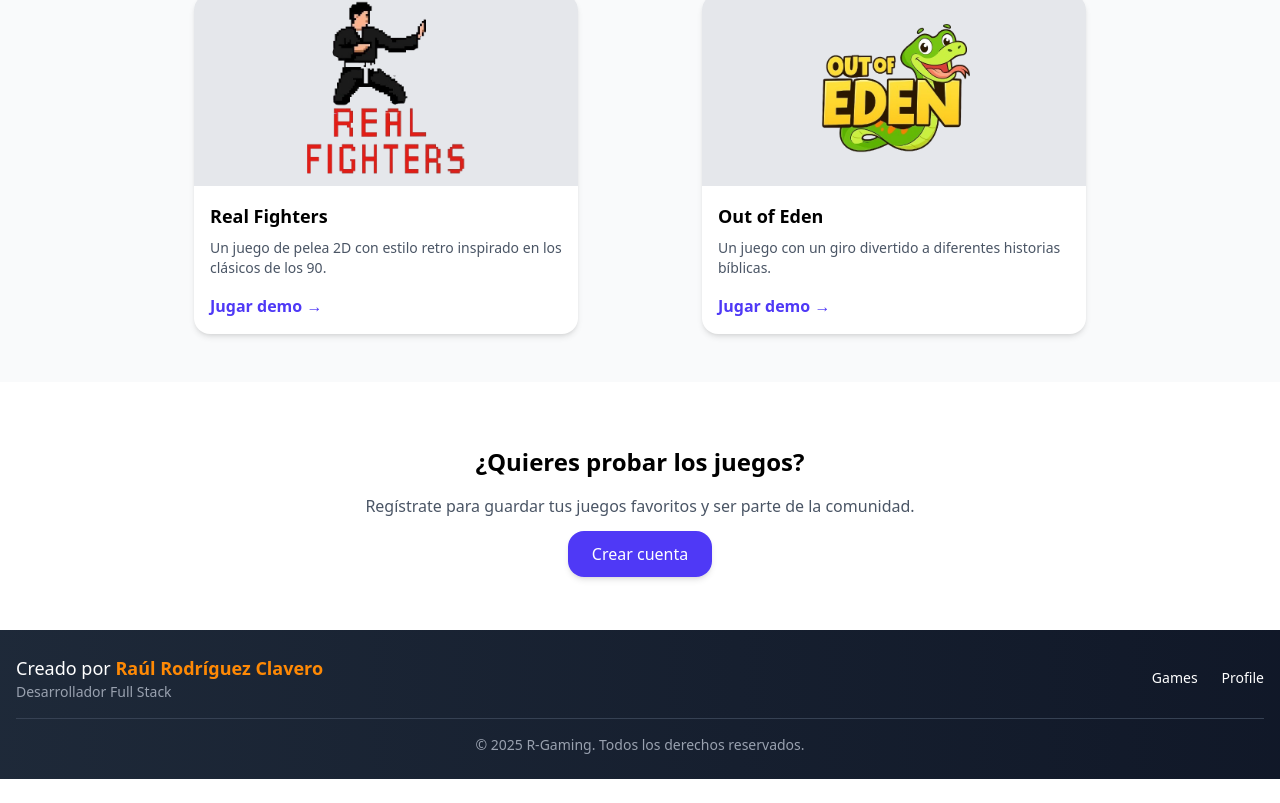
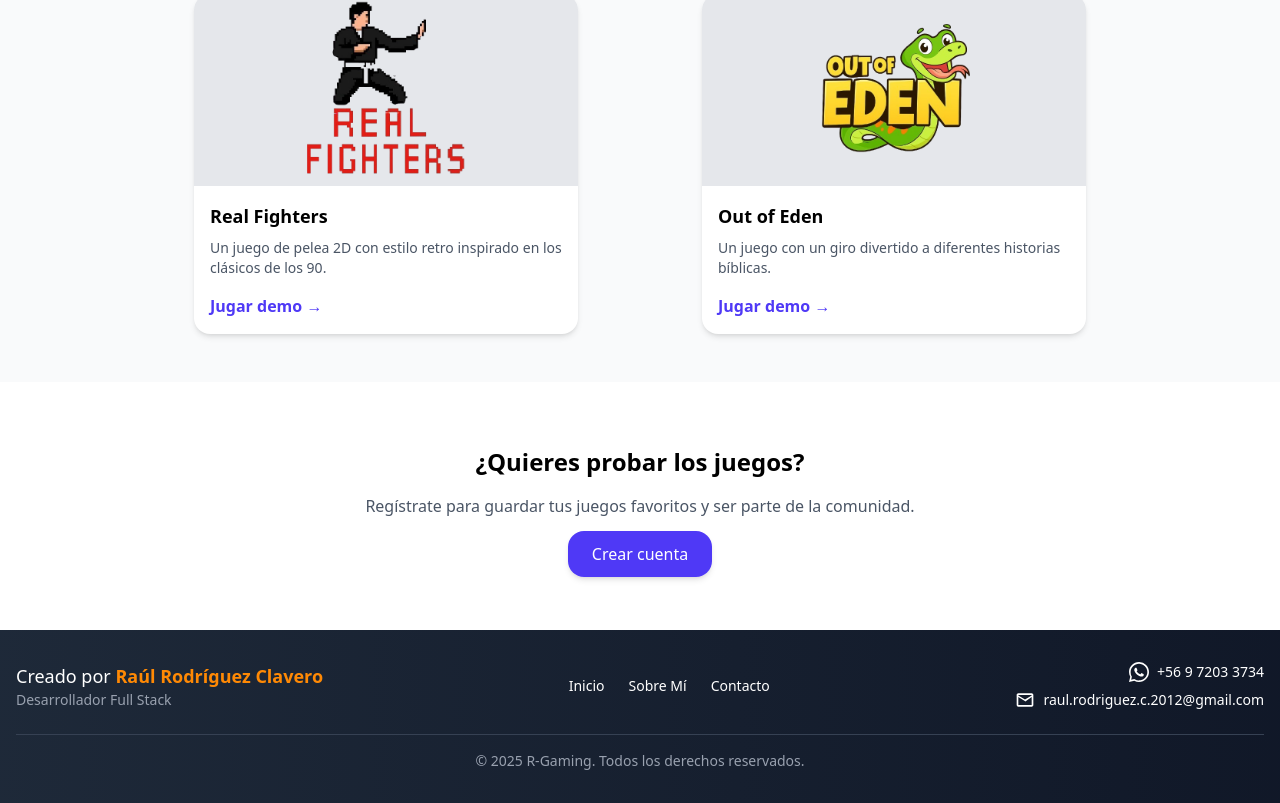
Before and after one commit to RaulWeirdStackDev/GamesRaulFront, a React (Vite) app: page /home in a window 1280 px wide. Shown: the part 822-1625 px from the top of the page. Before the commit the page ends 1601 px from the top, so only its background shows below. Built offline with nearby package versions, Linux system fonts and the light colour scheme.

Commit message:
Footer mejorado

```diff
--- a/src/App.jsx
+++ b/src/App.jsx
@@ -11,6 +11,7 @@ import { Navbar } from "./components/Navbar";
 import { Footer } from "./components/Footer";
 import { Contacto } from "./views/PublicViews/Contact/Contact";
 import { Home } from "./views/PublicViews/Home/Home";
+import { ScrollToTop } from "./components/ScrollToTop";
 
 // Componente para rutas privadas
 const PrivateRoute = ({ children }) => {
@@ -38,6 +39,7 @@ function App() {
   return (
     <AuthProvider>
       <Router>
+        <ScrollToTop />
         <Navbar />
         <Routes>
           {/* Redirección raíz a Home */}
--- a/src/components/Footer.jsx
+++ b/src/components/Footer.jsx
@@ -1,9 +1,12 @@
+import { Link } from "react-router-dom";
+
 export const Footer = () => {
   return (
     <footer className="bg-gradient-to-r from-gray-800 to-gray-900 text-white mt-auto">
-      <div className="max-w-7xl mx-auto px-4 py-6">
-        {/* Contenido principal del footer */}
-        <div className="flex flex-col md:flex-row justify-between items-center gap-4">
+      <div className="max-w-7xl mx-auto px-4 py-8">
+        {/* Contenido principal */}
+        <div className="flex flex-col md:flex-row justify-between items-center gap-6">
+
           {/* Información del creador */}
           <div className="text-center md:text-left">
             <p className="text-lg font-medium">
@@ -12,19 +15,41 @@ export const Footer = () => {
             <p className="text-gray-400 text-sm">Desarrollador Full Stack</p>
           </div>
 
-          {/* Links rápidos (opcional) */}
-          <div className="flex gap-6 text-sm">
-            <a href="/games" className="hover:text-orange-400 transition-colors">
-              Games
+          {/* Links rápidos */}
+          <div className="flex flex-col md:flex-row items-center gap-6 text-sm">
+            <Link to="/" className="hover:text-orange-400 transition-colors">Inicio</Link>
+            <Link to="/about" className="hover:text-orange-400 transition-colors">Sobre Mí</Link>
+            <Link to="/contact" className="hover:text-orange-400 transition-colors">Contacto</Link>
+          </div>
+
+          {/* Contacto */}
+          <div className="flex flex-col items-center md:items-end gap-2 text-sm">
+            <a
+              href="https://wa.me/56972033734"
+              target="_blank"
+              rel="noopener noreferrer"
+              className="flex items-center gap-2 hover:text-green-400 transition-colors"
+            >
+              <svg xmlns="http://www.w3.org/2000/svg" className="h-5 w-5 text-white" viewBox="0 0 24 24" fill="currentColor">
+                <path d="M20.52 3.48A11.93 11.93 0 0012 0C5.372 0 0 5.373 0 12c0 2.118.554 4.092 1.522 5.84L0 24l6.36-1.47A11.923 11.923 0 0012 24c6.627 0 12-5.373 12-12 0-3.2-1.243-6.208-3.48-8.52zM12 22.12a10.11 10.11 0 01-5.22-1.48l-.374-.222-3.774.873.8-3.674-.242-.386A10.06 10.06 0 012 12C2 6.486 6.486 2 12 2s10 4.486 10 10-4.486 10-10 10zm5.2-7.8c-.28-.14-1.652-.816-1.908-.91-.256-.094-.442-.14-.628.14s-.72.91-.88 1.096c-.16.186-.32.21-.6.07s-1.208-.444-2.3-1.42c-.852-.76-1.428-1.696-1.596-1.88-.168-.186-.018-.286.126-.426.13-.13.28-.34.42-.51.14-.17.186-.28.28-.466.094-.186.047-.35-.023-.49-.07-.14-.628-1.512-.86-2.072-.226-.548-.456-.474-.628-.484-.16-.008-.35-.01-.54-.01s-.49.07-.748.35c-.256.28-.978.954-.978 2.326 0 1.372 1.002 2.7 1.142 2.886.14.186 1.972 3.02 4.774 4.232.668.288 1.188.46 1.594.588.67.212 1.28.182 1.76.11.538-.08 1.652-.674 1.888-1.324.236-.65.236-1.204.164-1.33-.07-.13-.26-.186-.54-.326z"/>
+              </svg>
+              +56 9 7203 3734
             </a>
-            <a href="/profile" className="hover:text-orange-400 transition-colors">
-              Profile
+
+            <a
+              href="mailto:raul.rodriguez.c.2012@gmail.com"
+              className="flex items-center gap-2 hover:text-blue-400 transition-colors"
+            >
+              <svg xmlns="http://www.w3.org/2000/svg" className="h-5 w-5 text-white" viewBox="0 0 24 24" fill="currentColor">
+                <path d="M20 4H4c-1.103 0-2 .897-2 2v12c0 1.103.897 2 2 2h16c1.103 0 2-.897 2-2V6c0-1.103-.897-2-2-2zm0 2v.511l-8 5.013-8-5.013V6h16zM4 18V8.486l7.777 4.86a.999.999 0 001.446 0L20 8.486V18H4z"/>
+              </svg>
+              raul.rodriguez.c.2012@gmail.com
             </a>
           </div>
         </div>
 
         {/* Línea separadora */}
-        <div className="border-t border-gray-700 mt-4 pt-4">
+        <div className="border-t border-gray-700 mt-6 pt-4">
           <p className="text-center text-gray-400 text-sm">
             © 2025 R-Gaming. Todos los derechos reservados.
           </p>
--- /dev/null
+++ b/src/components/ScrollToTop.jsx
@@ -0,0 +1,15 @@
+import { useEffect } from "react";
+import { useLocation } from "react-router-dom";
+
+export const ScrollToTop = () => {
+  const { pathname } = useLocation();
+
+  useEffect(() => {
+    window.scrollTo({
+      top: 0,
+      behavior: "smooth" // transición suave
+    });
+  }, [pathname]);
+
+  return null;
+};
```
